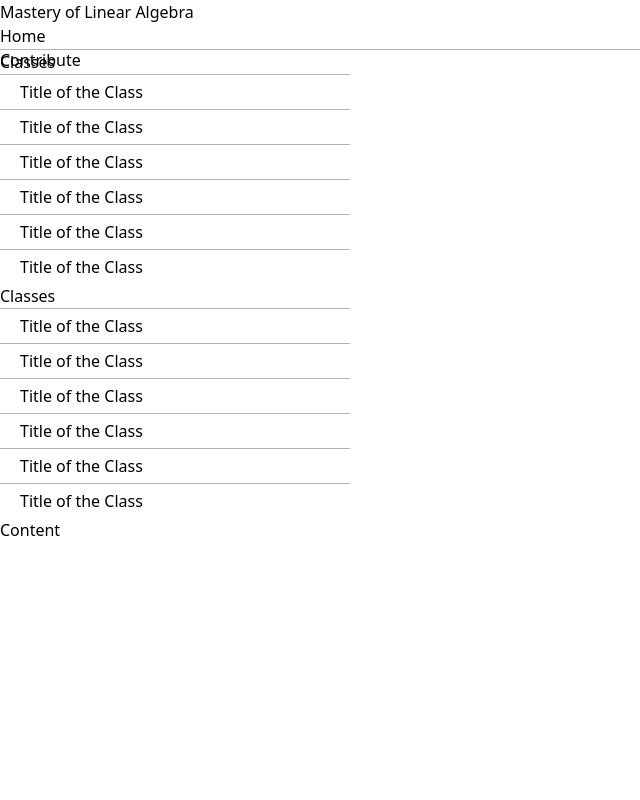
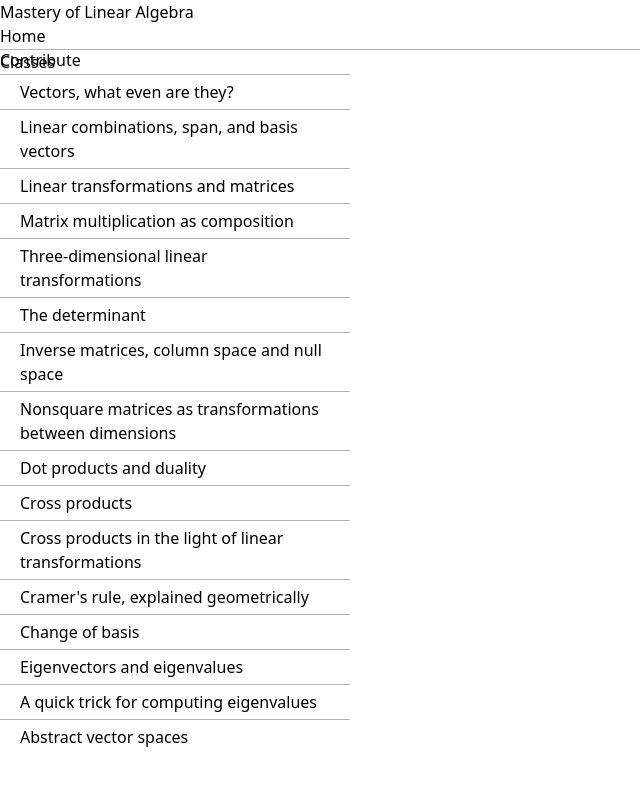
Before and after one commit to ademar-lab/mastery-of-linear-agebra, a React (Vite) app: page /classes in a window 1280 px wide. Shown: the top 800 px of the page, without its empty margins (0-640 px from the left). Built offline with nearby package versions, Linux system fonts and the light colour scheme.

Commit message:
The classes context was created

```diff
--- a/src/App.jsx
+++ b/src/App.jsx
@@ -5,6 +5,7 @@ import {
   createBrowserRouter,
   RouterProvider,
 } from 'react-router-dom';
+import { ClassesProvider } from './context';
 
 const router = createBrowserRouter([
   {
@@ -19,10 +20,10 @@ const router = createBrowserRouter([
 
 function App() {
   return (
-    <>
+    <ClassesProvider>
       <Navbar/>
       <RouterProvider router={router} />
-    </>
+    </ClassesProvider>
   )
 }
 
--- a/src/components/sidebar/index.jsx
+++ b/src/components/sidebar/index.jsx
@@ -1,17 +1,20 @@
+import { useContext } from 'react';
+import { ClassesContext } from '../../context';
 import './styles.css';
 
 const Sidebar = () => {
+	const {classes} = useContext(ClassesContext);
+
 	return (
 		<div className='flex flex-col gap-4 fixed left-0 p-2 text-xl bg-slate-100 sidebar'>
 			<p className='self-center text-4xl'>Classes</p>
 			<nav>
 				<ul className='flex flex-col gap-2 classes'>
-					<li>Title of the Class</li>
-					<li>Title of the Class</li>
-					<li>Title of the Class</li>
-					<li>Title of the Class</li>
-					<li>Title of the Class</li>
-					<li>Title of the Class</li>
+					{classes.map(element =>
+						<li className='text-base'>
+							<a href="/">{element}</a>
+						</li>
+					)}
 				</ul>
 			</nav>
 		</div>
--- a/src/components/sidebar/styles.css
+++ b/src/components/sidebar/styles.css
@@ -1,6 +1,7 @@
 .sidebar {
     width: 350px;
     top: 50px;
+    height: calc(100vh - 50px);
 }
 
 .classes li {
--- /dev/null
+++ b/src/context/index.jsx
@@ -0,0 +1,34 @@
+import { createContext } from "react";
+
+const ClassesContext = createContext();
+
+const classes = [
+    'Vectors, what even are they?',
+    'Linear combinations, span, and basis vectors',
+    'Linear transformations and matrices',
+    'Matrix multiplication as composition',
+    'Three-dimensional linear transformations',
+    'The determinant',
+    'Inverse matrices, column space and null space',
+    'Nonsquare matrices as transformations between dimensions',
+    'Dot products and duality',
+    'Cross products',
+    'Cross products in the light of linear transformations',
+    "Cramer's rule, explained geometrically",
+    'Change of basis',
+    'Eigenvectors and eigenvalues',
+    'A quick trick for computing eigenvalues',
+    'Abstract vector spaces'
+];
+
+const ClassesProvider = ({children}) => {
+    return (
+        <ClassesContext.Provider value={{
+            classes
+        }}>
+            {children}
+        </ClassesContext.Provider>
+    )
+};
+
+export { ClassesContext, ClassesProvider };
```
